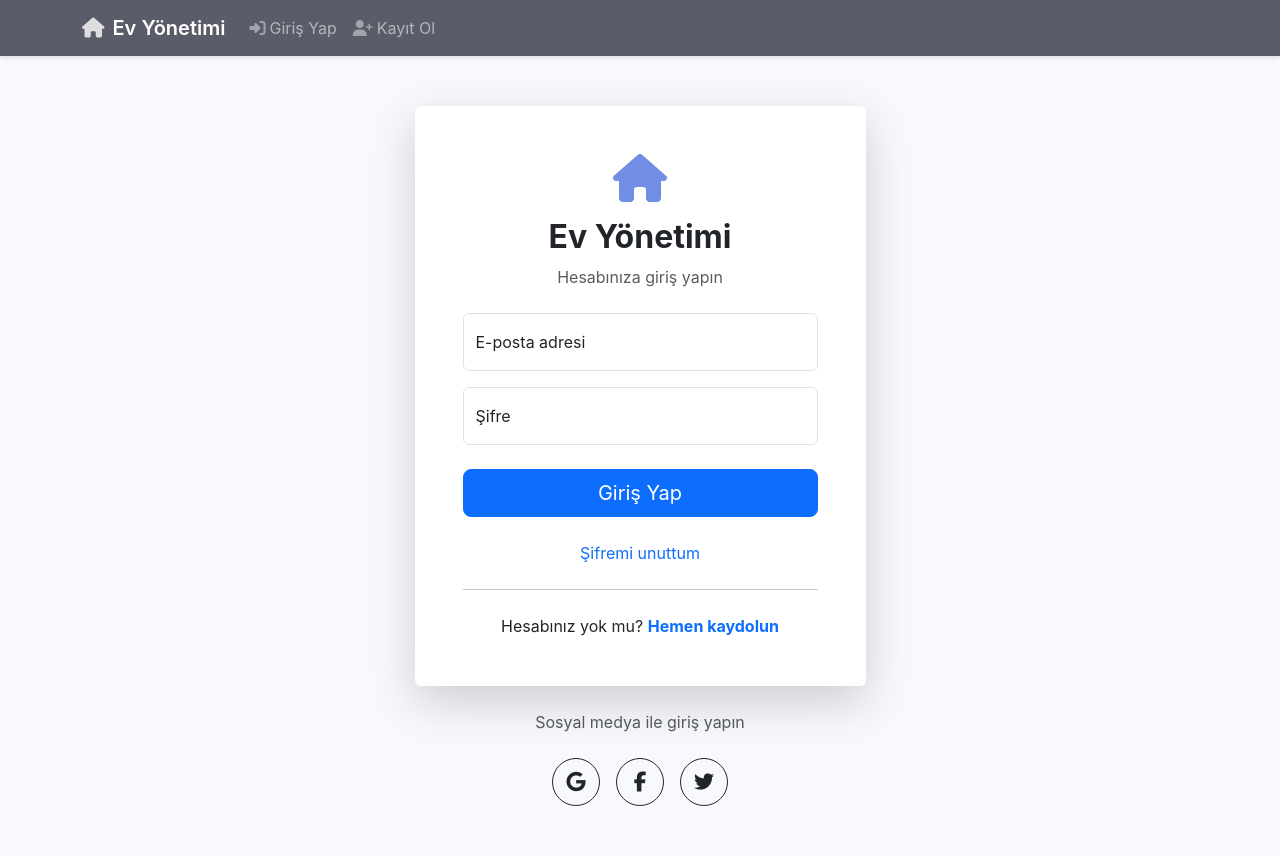
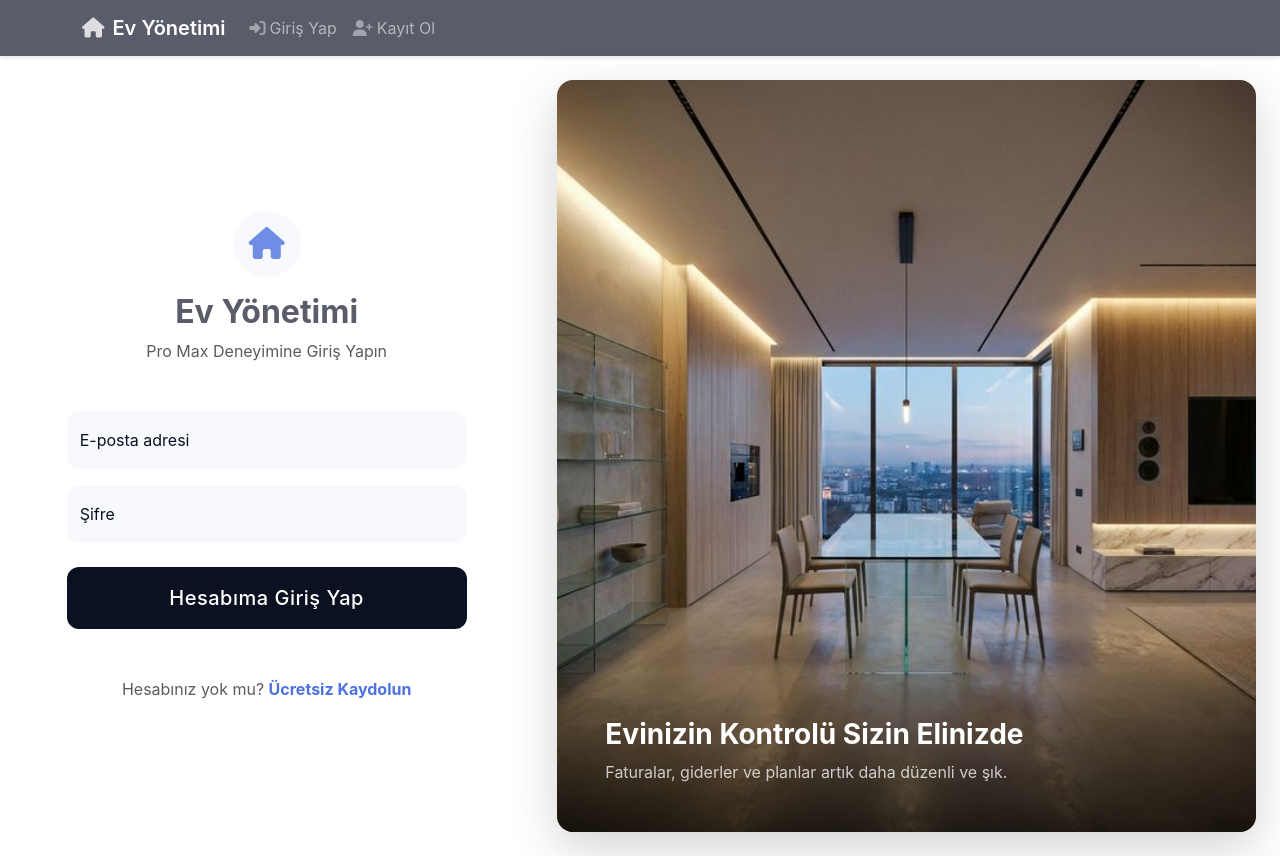
Before and after one commit to cybercrkz/ev-yonetimi, a React (Create React App) app: page /login in a window 1280 px wide. Built offline with nearby package versions, Linux system fonts and the light colour scheme.

Commit message:
UI: Enhanced Login page with split layout and premium image

```diff
--- a/src/pages/Login.js
+++ b/src/pages/Login.js
@@ -25,38 +25,36 @@ const Login = () => {
   };
 
   return (
-    <div className="min-vh-100 d-flex align-items-center bg-light py-5">
-      <div className="container">
-        <div className="row justify-content-center">
-          <div className="col-12 col-md-8 col-lg-6 col-xl-5">
-            <div className="card border-0 shadow-lg">
-              <div className="card-body p-5">
-                {/* Logo ve Başlık */}
-                <div className="text-center mb-4">
-                  <i className="fas fa-home fa-3x text-primary mb-3"></i>
-                  <h2 className="fw-bold">Ev Yönetimi</h2>
-                  <p className="text-muted">Hesabınıza giriş yapın</p>
+    <div className="min-vh-100 d-flex bg-white">
+      {/* Sol Panel: Giriş Formu */}
+      <div className="col-12 col-lg-5 d-flex align-items-center justify-content-center p-4 p-md-5">
+        <div className="w-100" style={{ maxWidth: '400px' }}>
+          <div className="text-center mb-5">
+            <div className="d-inline-block p-3 rounded-circle bg-light mb-3">
+              <i className="fas fa-home fa-2x text-primary"></i>
+            </div>
+            <h2 className="fw-bold text-dark">Ev Yönetimi</h2>
+            <p className="text-muted">Pro Max Deneyimine Giriş Yapın</p>
           </div>
 
-                {/* Hata Mesajı */}
           {error && (
-                  <div className="alert alert-danger d-flex align-items-center" role="alert">
+            <div className="alert alert-danger border-0 glass-pro-max text-danger mb-4" role="alert">
               <i className="fas fa-exclamation-circle me-2"></i>
               {error}
             </div>
           )}
 
-                {/* Giriş Formu */}
           <form onSubmit={handleSubmit}>
             <div className="form-floating mb-3">
               <input
                 type="email"
-                      className="form-control"
+                className="form-control bg-light border-0"
                 id="email"
                 placeholder="name@example.com"
                 value={email}
                 onChange={(e) => setEmail(e.target.value)}
                 required
+                style={{ borderRadius: '12px' }}
               />
               <label htmlFor="email">E-posta adresi</label>
             </div>
@@ -64,12 +62,13 @@ const Login = () => {
             <div className="form-floating mb-4">
               <input
                 type="password"
-                      className="form-control"
+                className="form-control bg-light border-0"
                 id="password"
                 placeholder="Şifre"
                 value={password}
                 onChange={(e) => setPassword(e.target.value)}
                 required
+                style={{ borderRadius: '12px' }}
               />
               <label htmlFor="password">Şifre</label>
             </div>
@@ -77,7 +76,7 @@ const Login = () => {
             <div className="d-grid">
               <button
                 type="submit"
-                      className="btn btn-primary btn-lg"
+                className="btn btn-pro-max btn-lg py-3"
                 disabled={loading}
               >
                 {loading ? (
@@ -86,43 +85,45 @@ const Login = () => {
                     Giriş yapılıyor...
                   </>
                 ) : (
-                        'Giriş Yap'
+                  'Hesabıma Giriş Yap'
                 )}
               </button>
             </div>
           </form>
 
-                {/* Alt Linkler */}
-                <div className="text-center mt-4">
-                  <Link to="/forgot-password" className="text-decoration-none">
-                    Şifremi unuttum
-                  </Link>
-                  <hr className="my-4" />
-                  <p className="mb-0">
+          <div className="text-center mt-5">
+            <p className="mb-0 text-muted">
               Hesabınız yok mu?{' '}
-                    <Link to="/register" className="text-decoration-none fw-bold">
-                      Hemen kaydolun
+              <Link to="/register" className="text-primary text-decoration-none fw-bold">
+                Ücretsiz Kaydolun
               </Link>
             </p>
           </div>
         </div>
       </div>
 
-            {/* Sosyal Medya Butonları */}
-            <div className="text-center mt-4">
-              <p className="text-muted mb-4">Sosyal medya ile giriş yapın</p>
-              <div className="d-flex justify-content-center gap-3">
-                <button className="btn btn-outline-dark btn-lg rounded-circle">
-                  <i className="fab fa-google"></i>
-                </button>
-                <button className="btn btn-outline-dark btn-lg rounded-circle">
-                  <i className="fab fa-facebook-f"></i>
-                </button>
-                <button className="btn btn-outline-dark btn-lg rounded-circle">
-                  <i className="fab fa-twitter"></i>
-                </button>
-              </div>
-            </div>
+      {/* Sağ Panel: Görsel */}
+      <div className="d-none d-lg-block col-lg-7 p-4">
+        <div
+          className="w-100 h-100 rounded-4 shadow-lg"
+          style={{
+            backgroundImage: `url('/assets/login-bg.png')`,
+            backgroundSize: 'cover',
+            backgroundPosition: 'center',
+            minHeight: '600px',
+            position: 'relative',
+            overflow: 'hidden'
+          }}
+        >
+          <div
+            className="position-absolute bottom-0 start-0 p-5 w-100"
+            style={{
+              background: 'linear-gradient(to top, rgba(0,0,0,0.7), transparent)',
+              color: 'white'
+            }}
+          >
+            <h3 className="fw-bold mb-2">Evinizin Kontrolü Sizin Elinizde</h3>
+            <p className="opacity-75 mb-0">Faturalar, giderler ve planlar artık daha düzenli ve şık.</p>
           </div>
         </div>
       </div>
--- a/src/pages/ProfileClean.js
+++ b/src/pages/ProfileClean.js
@@ -60,6 +60,23 @@ const ProfileClean = () => {
     }
   };
 
+  const handleResetSystem = async () => {
+    if (window.confirm('TÜM verileriniz silinecek (faturalar, giderler, yapılacaklar, profil). Bu işlem geri alınamaz. Emin misiniz?')) {
+      setLoading(true);
+      try {
+        await browserData.clearAllData();
+        setMessage({ text: 'Sistem başarıyla sıfırlandı. Sayfa yenileniyor...', type: 'success' });
+        setTimeout(() => {
+          window.location.reload();
+        }, 1500);
+      } catch (err) {
+        setMessage({ text: 'Sıfırlama sırasında hata: ' + err.message, type: 'error' });
+      } finally {
+        setLoading(false);
+      }
+    }
+  };
+
   if (loadingProfile) return (
     <div className="container py-5"><div className="row justify-content-center"><div className="col-md-8"><div className="card shadow"><div className="card-body text-center py-5"><div className="spinner-border text-primary" role="status"><span className="visually-hidden">Yükleniyor...</span></div><p className="mt-3 mb-0">Profil bilgileri yükleniyor...</p></div></div></div></div></div>
   );
@@ -96,6 +113,22 @@ const ProfileClean = () => {
                   <button type="submit" className="btn btn-primary" disabled={loading}>{loading ? (<><span className="spinner-border spinner-border-sm me-2" role="status" aria-hidden="true"></span>Güncelleniyor...</>) : 'Bilgileri Güncelle'}</button>
                 </div>
               </form>
+
+              <hr className="my-5" />
+
+              <div className="reset-section">
+                <h4 className="text-danger mb-3">Tehlikeli Bölge</h4>
+                <p className="text-muted small">
+                  Aşağıdaki buton sistemdeki tüm verilerinizi (faturalar, giderler, vb.) kalıcı olarak siler ve ilk haline getirir.
+                </p>
+                <button
+                  onClick={handleResetSystem}
+                  className="btn btn-outline-danger w-100"
+                  disabled={loading}
+                >
+                  {loading ? 'İşlem yapılıyor...' : 'Tüm Verileri Sil ve Sistemi Sıfırla'}
+                </button>
+              </div>
             </div>
           </div>
         </div>
```
Also changed, not shown: public/assets/login-bg.png (added), src/lib/browserData.js. Lines whose indentation alone changed are shown as unchanged.
